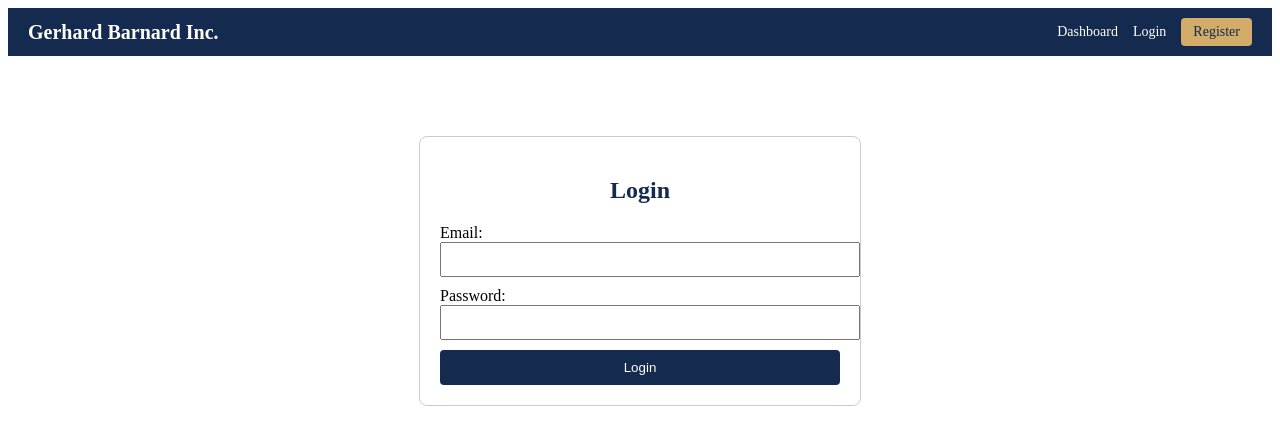
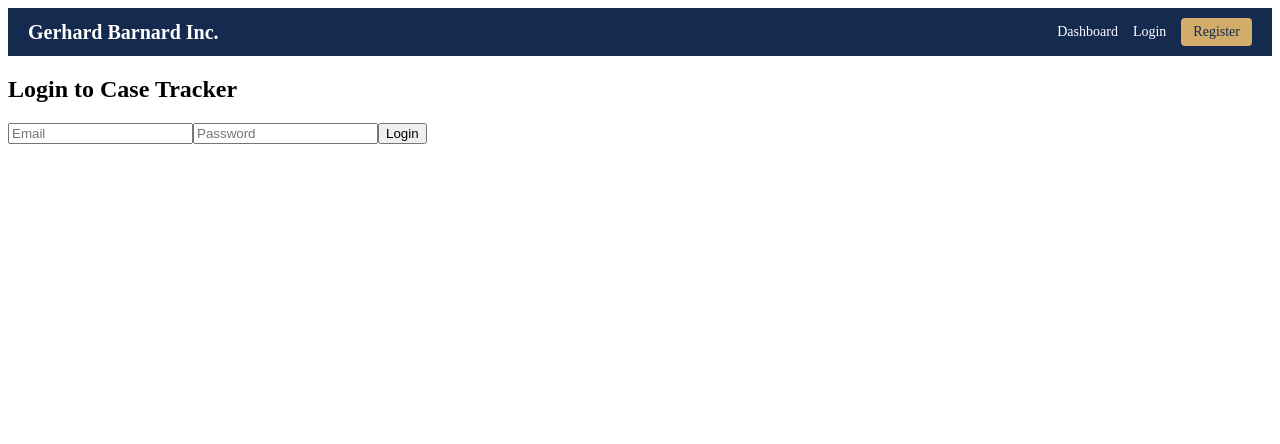
Before and after one commit to Mars88-dev/case-tracking-backend, a React (Create React App) app in the folder client/: page /login in a window 1280 px wide. Shown: the top 444 px of the page. Built offline with nearby package versions, Linux system fonts and the light colour scheme.

Commit message:
new updates

```diff
--- a/client/src/components/CaseDetail.js
+++ b/client/src/components/CaseDetail.js
@@ -33,6 +33,7 @@ const initialForm = {
   documentsLodgedDate: "",
   deedsPrepDate: "",
   registrationDate: "",
+  isActive: true,
   colors: {},
 };
 
@@ -136,10 +137,12 @@ export default function CaseDetail() {
   }, [id, isNew]);
 
   const handleChange = e => {
-    const { name, value } = e.target;
+    const { name, value, type, checked } = e.target;
     if (name.startsWith("colors.")) {
       const fieldName = name.split(".")[1];
       setForm(prev => ({ ...prev, colors: { ...prev.colors, [fieldName]: value } }));
+    } else if (type === "checkbox") {
+      setForm(prev => ({ ...prev, [name]: checked }));
     } else {
       setForm(prev => ({ ...prev, [name]: value }));
     }
@@ -194,7 +197,8 @@ export default function CaseDetail() {
         { label: "Agency", name: "agency" },
         { label: "Purchase Price", name: "purchasePrice" },
         { label: "Agent", name: "agent" },
-        { label: "Property", name: "property" }
+        { label: "Property", name: "property" },
+        { label: "Active Case?", name: "isActive", type: "checkbox" }
       ]
     },
     {
--- a/client/src/components/Dashboard.js
+++ b/client/src/components/Dashboard.js
@@ -68,12 +68,13 @@ const columns = [
 export default function Dashboard() {
   const [casesByUser, setCasesByUser] = useState({});
   const [expandedRow, setExpandedRow] = useState(null);
-  const [sortAZ] = useState(true); // Always A-Z
+  const [sortAZ] = useState(true);
   const [filterType, setFilterType] = useState("none");
   const [colorPickIndex, setColorPickIndex] = useState(null);
   const [selectedCaseId, setSelectedCaseId] = useState(null);
   const [currentUser, setCurrentUser] = useState(null);
   const [messageCounts, setMessageCounts] = useState({});
+  const [activeOnly, setActiveOnly] = useState(true);
   const navigate = useNavigate();
   const token = localStorage.getItem("token");
 
@@ -93,6 +94,9 @@ export default function Dashboard() {
       if (filterType === "bond") data = data.filter(c => !c.bondAmount);
       else if (filterType === "deposit") data = data.filter(c => !c.depositAmount);
       else if (filterType === "transfer") data = data.filter(c => !c.transferCostReceived);
+
+      if (activeOnly) data = data.filter(c => c.isActive !== false);
+      else data = data.filter(c => c.isActive === false);
 
       const grouped = data.reduce((acc, c) => {
         const user = c.createdBy?.username || "Unknown User";
@@ -115,16 +119,28 @@ export default function Dashboard() {
       setMessageCounts(countsMap);
 
     }).catch(console.error);
-  }, [filterType, token]);
+  }, [filterType, token, activeOnly]);
 
   useEffect(() => {
     fetchCases();
   }, [fetchCases]);
 
+  const toggleActive = async (caseId, currentStatus) => {
+    try {
+      await axios.put(`${BASE_URL}/api/cases/${caseId}/toggle-active`, { isActive: !currentStatus }, {
+        headers: { Authorization: `Bearer ${token}` }
+      });
+      fetchCases();
+    } catch (err) {
+      console.error("Failed to toggle active status:", err);
+    }
+  };
+
   const handleOpenMessages = (id) => {
     setSelectedCaseId(id);
     setMessageCounts(prev => ({ ...prev, [id]: 0 }));
   };
+
   const handleCloseMessages = () => setSelectedCaseId(null);
 
   const daysSince = (inputDate) => {
--- a/client/src/components/MessageBox.js
+++ b/client/src/components/MessageBox.js
@@ -49,9 +49,12 @@ export default function MessageBox({ caseId, onClose, currentUser }) {
 
   const handleDelete = async (messageId) => {
     try {
-      await axios.delete(`${BASE_URL}/api/messages/${messageId}`, {
-        headers: { Authorization: `Bearer ${token}` }
-      });
+      await axios.delete(
+        `${BASE_URL}/api/cases/${caseId}/messages/${messageId}`,
+        {
+          headers: { Authorization: `Bearer ${token}` }
+        }
+      );
       fetchMessages();
     } catch (err) {
       console.error("Error deleting message:", err);
--- a/client/src/pages/Login.js
+++ b/client/src/pages/Login.js
@@ -3,9 +3,7 @@ import React, { useState } from "react";
 import axios from "axios";
 import { useNavigate } from "react-router-dom";
 
-const BASE_URL = "https://case-tracking-backend.onrender.com";
-
-export default function Login() {
+const Login = () => {
   const [form, setForm] = useState({ email: "", password: "" });
   const [error, setError] = useState("");
   const navigate = useNavigate();
@@ -14,58 +12,64 @@ export default function Login() {
     setForm({ ...form, [e.target.name]: e.target.value });
   };
 
-  const handleLogin = async (e) => {
+  const handleSubmit = async (e) => {
     e.preventDefault();
+    setError("");
+
     try {
-      const res = await axios.post(`${BASE_URL}/api/auth/login`, form); // ✅ Correct endpoint
-      localStorage.setItem("token", res.data.token);
-      navigate("/"); // ✅ Redirect to dashboard
+      const res = await axios.post(
+        "https://case-tracking-backend.onrender.com/api/auth/login",
+        form
+      );
+      const { token } = res.data;
+      localStorage.setItem("token", token);
+      navigate("/"); // Navigate to dashboard
     } catch (err) {
-      setError("Invalid credentials");
+      setError(err.response?.data?.message || "Login failed");
     }
   };
 
   return (
-    <div style={{ maxWidth: 400, margin: "80px auto", padding: 20, border: "1px solid #ccc", borderRadius: 8 }}>
-      <h2 style={{ textAlign: "center", color: "#142a4f" }}>Login</h2>
-      {error && <p style={{ color: "red" }}>{error}</p>}
-      <form onSubmit={handleLogin}>
-        <div style={{ marginBottom: 10 }}>
-          <label>Email:</label>
+    <div className="min-h-screen flex items-center justify-center bg-[#f0f4f8]">
+      <form
+        onSubmit={handleSubmit}
+        className="w-full max-w-md p-8 bg-white rounded-lg shadow-md"
+      >
+        <h2 className="text-2xl font-bold mb-6 text-center text-[#142a4f]">
+          Login to Case Tracker
+        </h2>
+
+        {error && <div className="mb-4 text-center text-red-600">{error}</div>}
+
         <input
           type="email"
           name="email"
+          placeholder="Email"
           value={form.email}
           onChange={handleChange}
+          className="w-full p-2 mb-4 border border-gray-300 rounded"
           required
-            style={{ width: "100%", padding: 8 }}
         />
-        </div>
-        <div style={{ marginBottom: 10 }}>
-          <label>Password:</label>
+
         <input
           type="password"
           name="password"
+          placeholder="Password"
           value={form.password}
           onChange={handleChange}
+          className="w-full p-2 mb-6 border border-gray-300 rounded"
           required
-            style={{ width: "100%", padding: 8 }}
         />
-        </div>
+
         <button
           type="submit"
-          style={{
-            width: "100%",
-            padding: 10,
-            backgroundColor: "#142a4f",
-            color: "white",
-            border: "none",
-            borderRadius: 4
-          }}
+          className="w-full bg-[#142a4f] text-white p-2 rounded hover:bg-[#0f1e39]"
         >
           Login
         </button>
       </form>
     </div>
   );
-}
+};
+
+export default Login;
```
Also changed, not shown: client/src/pages/Cases.js (+42 -5 lines), 2 other files (tests, documents, lock files or other folders). Lines whose indentation alone changed are shown as unchanged.
